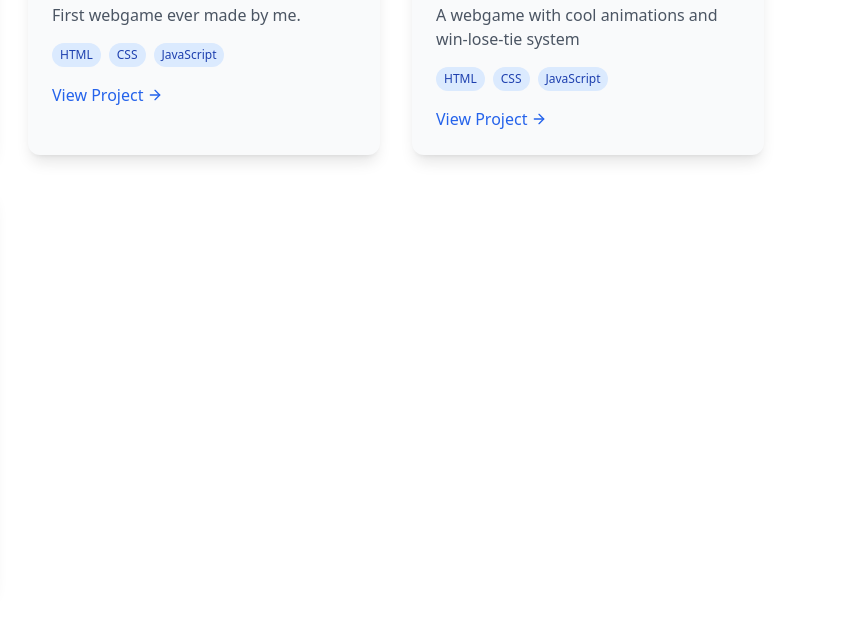
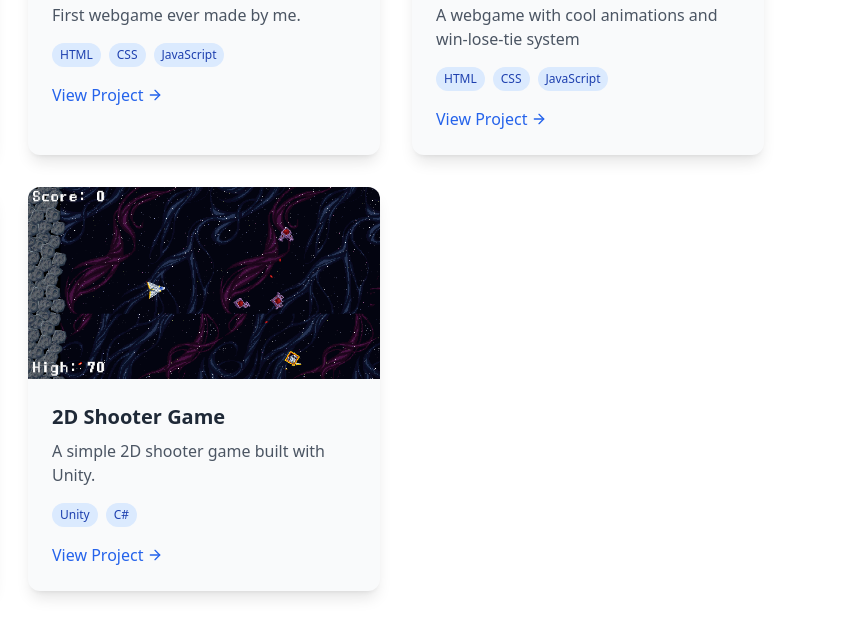
Before and after one commit to fulcrum0/portfolioWebsite, a plain HTML site: page index.html in a window 1280 px wide. Shown: the part 1713-2354 px from the top of the page, 436-1280 px from the left. Drawn offline with nearby package versions, Linux system fonts and the light colour scheme.

Commit message:
New project added
2D shooter project added.

```diff
--- a/index.html
+++ b/index.html
@@ -232,8 +232,10 @@
                             <img src="img/SolarSystem.png" alt="Project 4" class="w-full h-full object-cover">
                         </div>
                         <div class="p-6">
-                            <h3 class="text-xl font-semibold mb-2 text-gray-800 dark:text-white">Solar System Prototype</h3>
-                            <p class="text-gray-600 dark:text-gray-300 mb-4">A prototype of a solar system with planets orbiting the sun.</p>
+                            <h3 class="text-xl font-semibold mb-2 text-gray-800 dark:text-white">Solar System Prototype
+                            </h3>
+                            <p class="text-gray-600 dark:text-gray-300 mb-4">A prototype of a solar system with planets
+                                orbiting the sun.</p>
                             <div class="flex flex-wrap gap-2 mb-4">
                                 <span
                                     class="px-2 py-1 bg-blue-100 dark:bg-blue-900 rounded-full text-xs text-blue-800 dark:text-blue-200">Unity</span>
@@ -241,6 +243,28 @@
                                     class="px-2 py-1 bg-blue-100 dark:bg-blue-900 rounded-full text-xs text-blue-800 dark:text-blue-200">C#</span>
                             </div>
                             <a href="https://tarikerenkrt.itch.io/solar-system" target="_blank"
+                                class="text-blue-600 dark:text-blue-400 hover:underline flex items-center">
+                                View Project <i data-feather="arrow-right" class="w-4 h-4 ml-1"></i>
+                            </a>
+                        </div>
+                    </div>
+                    <!-- 5th Project -->
+                    <div class="project-card bg-gray-50 dark:bg-gray-800 rounded-xl overflow-hidden shadow-lg hover:shadow-xl transition-shadow"
+                        data-aos="fade-up" data-aos-delay="100">
+                        <div class="h-48 overflow-hidden">
+                            <img src="img/shooter2D.png" alt="Project 1" class="w-full h-full object-cover">
+                        </div>
+                        <div class="p-6">
+                            <h3 class="text-xl font-semibold mb-2 text-gray-800 dark:text-white">2D Shooter Game</h3>
+                            <p class="text-gray-600 dark:text-gray-300 mb-4">A simple 2D shooter game built with Unity.
+                            </p>
+                            <div class="flex flex-wrap gap-2 mb-4">
+                                <span
+                                    class="px-2 py-1 bg-blue-100 dark:bg-blue-900 rounded-full text-xs text-blue-800 dark:text-blue-200">Unity</span>
+                                <span
+                                    class="px-2 py-1 bg-blue-100 dark:bg-blue-900 rounded-full text-xs text-blue-800 dark:text-blue-200">C#</span>
+                            </div>
+                            <a href="https://tarikerenkrt.itch.io/star-wars" target="_blank"
                                 class="text-blue-600 dark:text-blue-400 hover:underline flex items-center">
                                 View Project <i data-feather="arrow-right" class="w-4 h-4 ml-1"></i>
                             </a>
```
Also changed, not shown: img/shooter2D.png (added).
